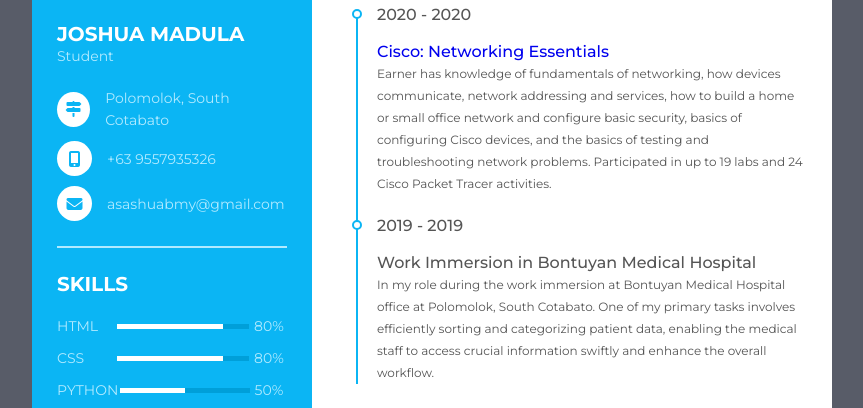
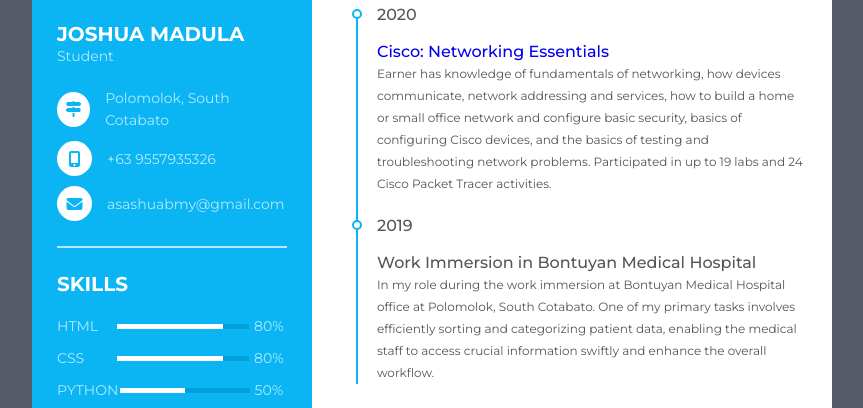
Before and after one commit to shobbydoo/resume3, a plain HTML site: page index.html in a window 1280 px wide. Shown: the part 342-750 px from the top of the page, without its empty margins (208-1071 px from the left). Drawn offline with Linux system fonts and the light colour scheme.

Commit message:
Update index.html

```diff
--- a/index.html
+++ b/index.html
@@ -185,14 +185,14 @@
          </div>
         <ul>
             <li>
-                <div class="date">2020 - 2020</div>
+                <div class="date">2020</div>
                 <div class="info">
                      <p class="semi-bold"> <a href="https://www.credly.com/badges/095b258d-06a8-40bb-ab25-4e22d676c7bb" target="_blank" style="text-decoration:none"> Cisco: Networking Essentials</p></a>
                   <p style="font-size: 12px;">  Earner has knowledge of fundamentals of networking, how devices communicate, network addressing and services, how to build a home or small office network and configure basic security, basics of configuring Cisco devices, and the basics of testing and troubleshooting network problems. Participated in up to 19 labs and 24 Cisco Packet Tracer activities.</p>
                 </div>
             </li>
             <li>
-              <div class="date">2019 - 2019</div>
+              <div class="date">2019</div>
               <div class="info">
                      <p class="semi-bold">Work Immersion in Bontuyan Medical Hospital</p>
                   <p style="font-size: 12px;">In my role during the work immersion at Bontuyan Medical Hospital office at Polomolok, South Cotabato. One of my primary tasks involves efficiently sorting and categorizing patient data, enabling the medical staff to access crucial information swiftly and enhance the overall workflow.</p>
```
